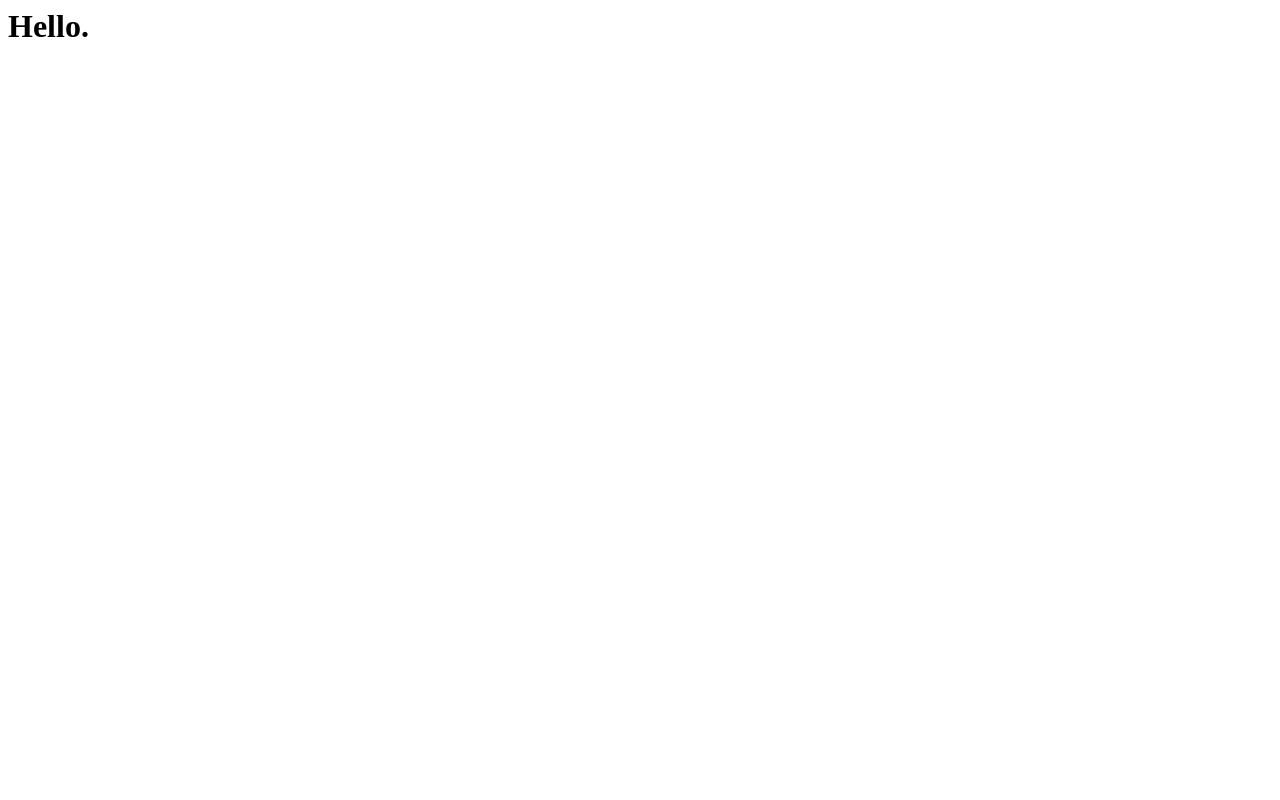
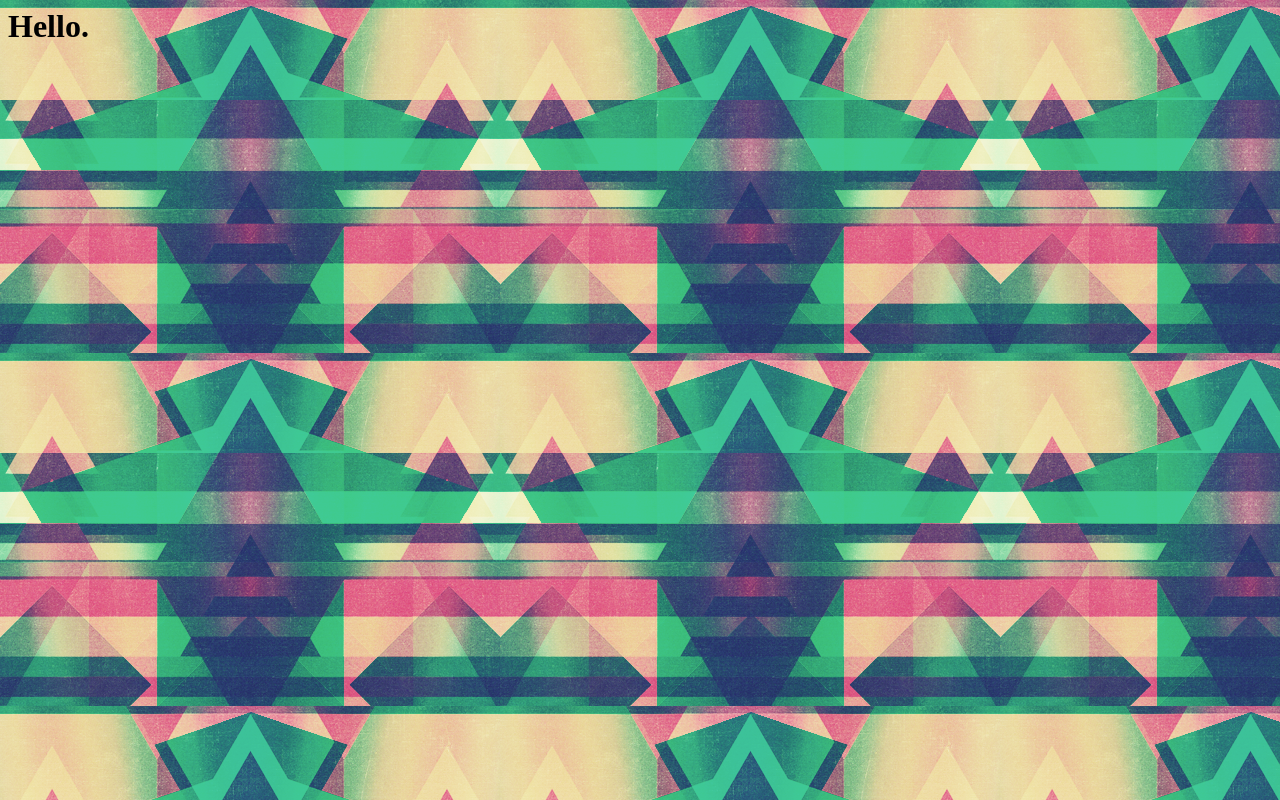
Before and after one commit to samuel-hill/samuel-hill.github.io, a plain HTML site: page index.html in a window 1280 px wide. Drawn offline with Linux system fonts and the light colour scheme.

Commit message:
folder structure for assets

```diff
--- /dev/null
+++ b/assets/css/main.css
@@ -0,0 +1,3 @@
+body {
+  background-image: url("../images/background.png");
+}
--- a/index.html
+++ b/index.html
@@ -1,6 +1,7 @@
 <html>
 <head>
   <title>Samuel Hill</title>
+  <link rel="stylesheet" type="text/css" href="assets/css/main.css">
 </head>
 <body>
 <h1>Hello.</h1>
```
Also changed, not shown: assets/images/background.png (added).
